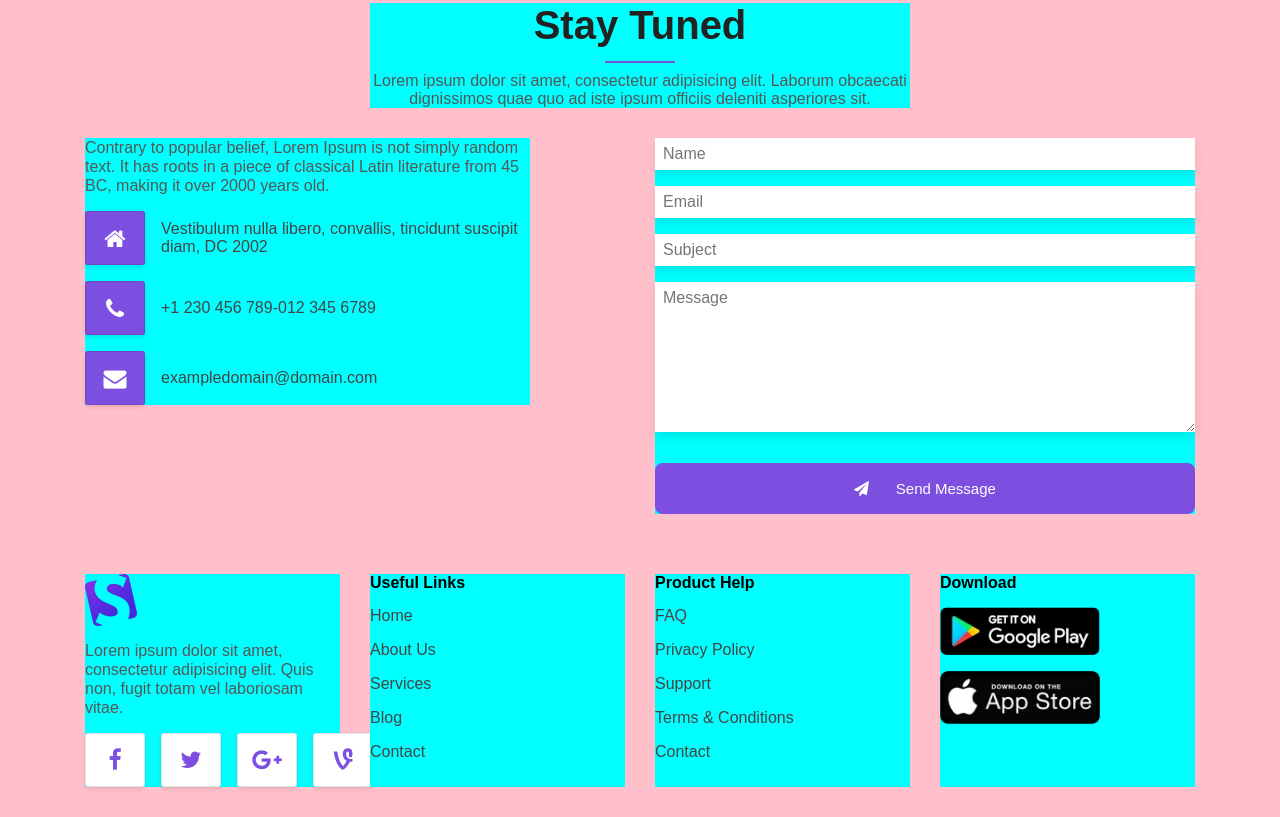
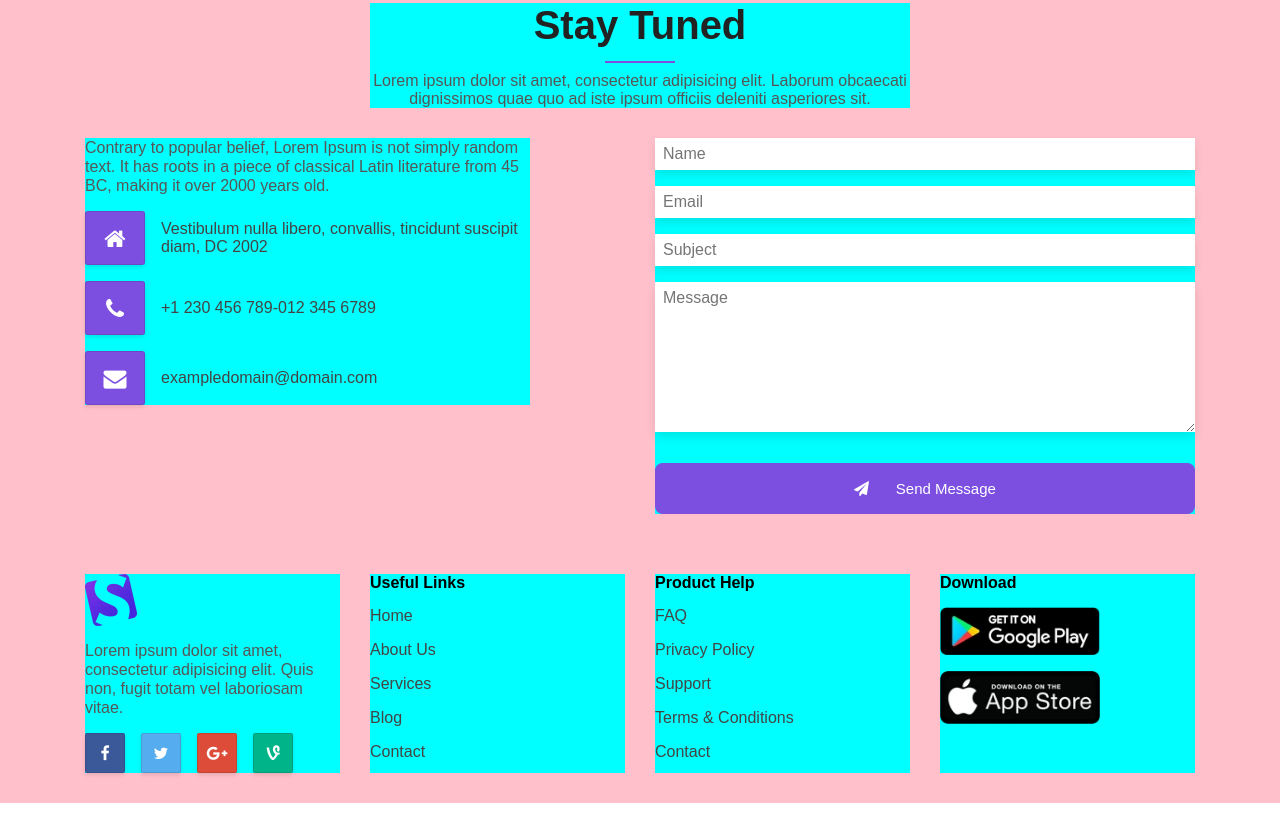
Before and after one commit to front-end-by-rimantas/42-grupe-portfolio-react, a website: page index.html in a window 1280 px wide. Shown: the part 4290-5107 px from the top of the page. Drawn offline with Linux system fonts and the light colour scheme.

Commit message:
Footer socials #58

```diff
--- a/css/components/icon-box.css
+++ b/css/components/icon-box.css
@@ -13,3 +13,50 @@
     border-radius: 5%;
     align-items: center;
     }
+
+/* new component maybe? socials: start */
+.socials > .icon-box {
+    font-size: 16px;
+    line-height: 2.5em;
+    padding: 0;
+    height: 2.5em;
+    width: 2.5em;
+    color: #fff;
+    flex-direction: column;
+    overflow: hidden;
+}
+
+.socials > .icon-box > div:first-child {
+    transform: translateY(50%);
+    transition: linear 0.15s;
+}
+
+.socials > .icon-box > div:last-child{
+    transform: translateY(175%);
+    transition: linear 0.15s;
+}
+
+.socials > .icon-box:hover > div:first-child{
+    transform: translateY(-175%);
+}
+
+.socials > .icon-box:hover > div:last-child{
+    transform: translateY(-50%);
+}
+
+.socials > .facebook {
+    background-color: #3b5999;
+}
+
+.socials > .twitter {
+    background-color: #55acee;
+}
+
+.socials > .google-plus {
+    background-color: #dd4b39;
+}
+
+.socials > .vine {
+    background-color: #00b489;
+}
+/* socials: end */
--- a/index.html
+++ b/index.html
@@ -281,10 +281,22 @@
                 <img class="footer-logo" src="./img/logo.webp" alt="logo">
                 <p>Lorem ipsum dolor sit amet, consectetur adipisicing elit. Quis non, fugit totam vel laboriosam vitae.</p>
                 <div class = "socials">
-                    <a class="icon-box fa fa-facebook" href="#"></a>
-                    <a class="icon-box fa fa-twitter" href="#"></a>
-                    <a class="icon-box fa fa-google-plus" href="#"></a>
-                    <a class="icon-box fa fa-vine" href="#"></a>
+                    <a class="icon-box facebook" href="#">
+                        <div class="fa fa-facebook"></div>
+                        <div class="fa fa-facebook"></div>
+                    </a>
+                    <a class="icon-box twitter" href="#">
+                        <div class="fa fa-twitter"></div>
+                        <div class="fa fa-twitter"></div>
+                    </a>
+                    <a class="icon-box google-plus" href="#">
+                        <div class="fa fa-google-plus"></div>
+                        <div class="fa fa-google-plus"></div>
+                    </a>
+                    <a class="icon-box vine" href="#">
+                        <div class="fa fa-vine"></div>
+                        <div class="fa fa-vine"></div>
+                    </a>
                 </div>
             </div>
             <div class="col-12 col-sm-6 col-lg-3">
```
